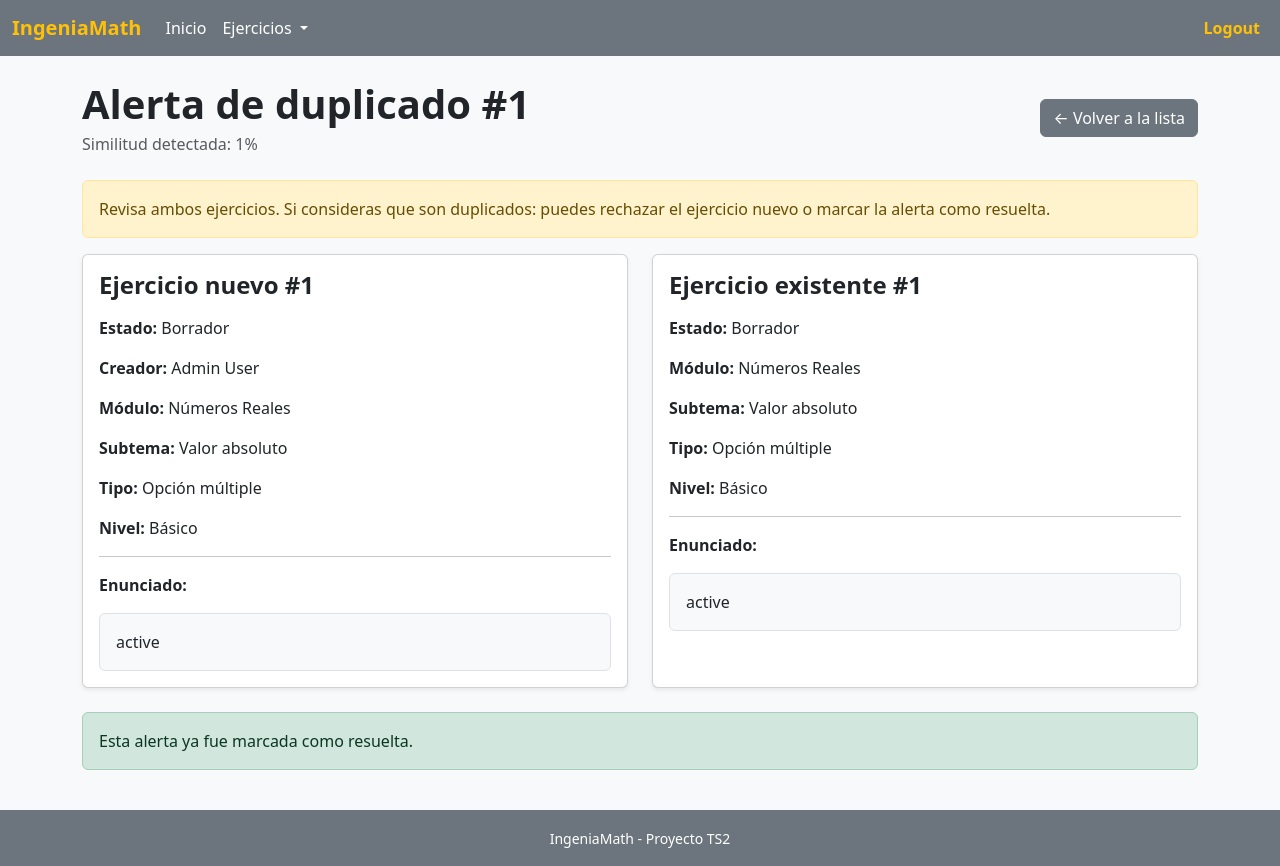
After one commit to dxRony/IngeniaMath, a Laravel app: page /moderator/duplicate-alerts/1 in a window 1280 px wide. The commit adds this page. Run offline with Laravel 12, Linux system fonts and the light colour scheme; a user stored in the database is signed in; data comes from the database, SQL or seed files in the repository; tables that the repository leaves empty hold one stand-in row (values such as "Sample post"); parts of the project's set-up code (start-up, migrations or seed data) failed here and were passed over.

Commit message:
feat:alerta y manejo de duplicados

```diff
--- a/app/Http/Controllers/Moderator/ModeratorExerciseReviewController.php
+++ b/app/Http/Controllers/Moderator/ModeratorExerciseReviewController.php
@@ -8,6 +8,7 @@ use App\Services\Moderator\ExerciseReviewService;
 use Illuminate\View\View;
 use Illuminate\Http\RedirectResponse;
 use Illuminate\Http\Request;
+use App\Models\DuplicateAlert;
 
 class ModeratorExerciseReviewController extends Controller
 {
@@ -49,4 +50,28 @@ class ModeratorExerciseReviewController extends Controller
                 ? 'Ejercicio aprobado correctamente.'
                 : 'Ejercicio rechazado y devuelto a borrador.');
     }
+
+    public function showDuplicate(DuplicateAlert $duplicateAlert): View
+    {
+        $alert = $this->exerciseReviewService->getAlertDetail($duplicateAlert->id);
+        return view('moderator.duplicate-alerts.show', compact('alert'));
+    }
+
+    public function resolve(DuplicateAlert $duplicateAlert): RedirectResponse
+    {
+        $this->exerciseReviewService->markAsResolved($duplicateAlert);
+
+        return redirect()
+            ->route('moderator.exercises.review.index')
+            ->with('success', 'Alerta marcada como resuelta.');
+    }
+
+    public function rejectNewExercise(DuplicateAlert $duplicateAlert): RedirectResponse
+    {
+        $this->exerciseReviewService->rejectNewExerciseFromAlert($duplicateAlert, auth()->id());
+
+        return redirect()->route('moderator.exercises.review.index')
+            ->with('success', 'Ejercicio nuevo rechazado por duplicado y alerta resuelta.');
+    }
+
 }
--- a/app/Services/Moderator/ExerciseReviewService.php
+++ b/app/Services/Moderator/ExerciseReviewService.php
@@ -7,6 +7,7 @@ use App\Models\ExerciseReview;
 use App\Models\ExerciseStatus;
 use Illuminate\Database\Eloquent\Collection;
 use Illuminate\Support\Facades\DB;
+use App\Models\DuplicateAlert;
 
 class ExerciseReviewService
 {
@@ -16,9 +17,7 @@ class ExerciseReviewService
         $reviewStatus = ExerciseStatus::where('name', 'En revisión')->firstOrFail();
 
         return Exercise::with(['subtopic.topic', 'level', 'type', 'creator'])
-            ->where('status_id', $reviewStatus->id)
-            ->latest()
-            ->get();
+            ->where('status_id', $reviewStatus->id)->latest()->get();
     }
 
     public function getExerciseForReview(int $exerciseId): Exercise
@@ -31,6 +30,9 @@ class ExerciseReviewService
             'creator',
             'steps',
             'multipleChoiceOptions',
+            'duplicateAlertsAsNew' => function ($query) {
+                $query->where('is_resolved', false)->with('existingExercise.subtopic.topic');
+            },
         ])->findOrFail($exerciseId);
     }
 
@@ -44,6 +46,16 @@ class ExerciseReviewService
             abort(400, 'Solo se pueden revisar ejercicios que estén en revisión.');
         }
 
+        if ($isApproved) {
+            $hasPendingDuplicates = DuplicateAlert::where('new_exercise_id', $exercise->id)
+                ->where('is_resolved', false)
+                ->exists();
+
+            if ($hasPendingDuplicates) {
+                abort(400, 'No puedes aprobar este ejercicio mientras tenga alertas de duplicado pendientes.');
+            }
+        }
+
         DB::transaction(function () use ($exercise, $reviewerId, $isApproved, $feedback, $approvedStatus, $draftStatus) {
             ExerciseReview::create([
                 'exercise_id' => $exercise->id,
@@ -52,7 +64,62 @@ class ExerciseReviewService
                 'feedback' => $feedback,
                 'reviewed_at' => now(),
             ]);
-            $exercise->update(['status_id' => $isApproved ? $approvedStatus->id : $draftStatus->id,]);
+            $exercise->update([
+                'status_id' => $isApproved ? $approvedStatus->id : $draftStatus->id,
+            ]);
+        });
+    }
+
+    public function getAlertDetail(int $alertId): DuplicateAlert
+    {
+        return DuplicateAlert::with([
+            'newExercise.subtopic.topic',
+            'newExercise.level',
+            'newExercise.type',
+            'newExercise.status',
+            'newExercise.creator',
+            'newExercise.steps',
+            'newExercise.multipleChoiceOptions',
+            'existingExercise.subtopic.topic',
+            'existingExercise.level',
+            'existingExercise.type',
+            'existingExercise.status',
+            'existingExercise.creator',
+            'existingExercise.steps',
+            'existingExercise.multipleChoiceOptions',
+        ])->findOrFail($alertId);
+    }
+
+    public function markAsResolved(DuplicateAlert $duplicateAlert): void
+    {
+        $duplicateAlert->update([
+            'is_resolved' => true,
+        ]);
+    }
+
+    public function rejectNewExerciseFromAlert(DuplicateAlert $duplicateAlert, int $reviewerId): void
+    {
+        $duplicateAlert->load('newExercise');
+
+        $draftStatus = ExerciseStatus::where('name', 'Borrador')->firstOrFail();
+
+        DB::transaction(function () use ($duplicateAlert, $reviewerId, $draftStatus) {
+            ExerciseReview::create([
+                'exercise_id' => $duplicateAlert->newExercise->id,
+                'reviewed_by' => $reviewerId,
+                'is_approved' => false,
+                'feedback' => 'El ejercicio fue rechazado por posible duplicado detectado en el banco.',
+                'reviewed_at' => now(),
+            ]);
+
+            $duplicateAlert->newExercise->update([
+                'status_id' => $draftStatus->id,
+            ]);
+
+            DuplicateAlert::where('new_exercise_id', $duplicateAlert->newExercise->id)
+                ->update([
+                    'is_resolved' => true,
+                ]);
         });
     }
 }
--- /dev/null
+++ b/resources/views/moderator/duplicate-alerts/show.blade.php
@@ -0,0 +1,113 @@
+@extends('moderator.main')
+
+@section('content')
+    <div class="d-flex justify-content-between align-items-center mb-4">
+        <div>
+            <h1 class="fw-bold mb-1">Alerta de duplicado #{{ $alert->id }}</h1>
+            <p class="text-muted mb-0">
+                Similitud detectada: {{ $alert->similarity }}%
+            </p>
+        </div>
+
+        <a href="{{ route('moderator.exercises.review.index') }}" class="btn btn-secondary">
+            ← Volver a la lista
+        </a>
+    </div>
+
+    <div class="alert alert-warning">
+        Revisa ambos ejercicios. Si consideras que son duplicados:
+        puedes rechazar el ejercicio nuevo o marcar la alerta como resuelta.
+    </div>
+
+    <div class="row g-4">
+        {{-- nuevo ejercicio--}}
+        <div class="col-lg-6">
+            <div class="card shadow-sm h-100">
+                <div class="card-body">
+                    <h4 class="fw-bold mb-3">Ejercicio nuevo #{{ $alert->newExercise->id }}</h4>
+
+                    <p><strong>Estado:</strong> {{ $alert->newExercise->status->name }}</p>
+                    <p>
+                        <strong>Creador:</strong>
+                        {{ $alert->newExercise->creator->first_name }}
+                        {{ $alert->newExercise->creator->last_name }}
+                    </p>
+
+                    <p><strong>Módulo:</strong> {{ $alert->newExercise->subtopic->topic->name }}</p>
+                    <p><strong>Subtema:</strong> {{ $alert->newExercise->subtopic->name }}</p>
+                    <p><strong>Tipo:</strong> {{ $alert->newExercise->type->name }}</p>
+                    <p><strong>Nivel:</strong> {{ $alert->newExercise->level->name }}</p>
+
+                    <hr>
+
+                    <p><strong>Enunciado:</strong></p>
+                    <div class="border rounded p-3 bg-light math-content">
+                        {!! nl2br(e($alert->newExercise->statement)) !!}
+                    </div>
+                </div>
+            </div>
+        </div>
+
+        {{-- ejercicio existente --}}
+        <div class="col-lg-6">
+            <div class="card shadow-sm h-100">
+                <div class="card-body">
+                    <h4 class="fw-bold mb-3">Ejercicio existente #{{ $alert->existingExercise->id }}</h4>
+
+                    <p><strong>Estado:</strong> {{ $alert->existingExercise->status->name }}</p>
+
+                    <p><strong>Módulo:</strong> {{ $alert->existingExercise->subtopic->topic->name }}</p>
+                    <p><strong>Subtema:</strong> {{ $alert->existingExercise->subtopic->name }}</p>
+                    <p><strong>Tipo:</strong> {{ $alert->existingExercise->type->name }}</p>
+                    <p><strong>Nivel:</strong> {{ $alert->existingExercise->level->name }}</p>
+
+                    <hr>
+
+                    <p><strong>Enunciado:</strong></p>
+                    <div class="border rounded p-3 bg-light math-content">
+                        {!! nl2br(e($alert->existingExercise->statement)) !!}
+                    </div>
+                </div>
+            </div>
+        </div>
+    </div>
+
+    {{-- acciones --}}
+    @if(!$alert->is_resolved)
+        <div class="card shadow-sm mt-4">
+            <div class="card-body">
+
+                <div class="d-flex gap-2 flex-wrap">
+                    {{-- resolver alerta --}}
+                    <form action="{{ route('moderator.duplicate-alerts.resolve', $alert) }}" method="POST">
+                        @csrf
+                        @method('PATCH')
+                        <button type="submit" class="btn btn-success">
+                            Marcar alerta como resuelta
+                        </button>
+                    </form>
+
+                    {{-- rechazar ejercicio nuevo --}}
+                    @if($alert->newExercise->status->name === 'En revisión')
+                        <form action="{{ route('moderator.duplicate-alerts.reject-new-exercise', $alert) }}"
+                              method="POST">
+                            @csrf
+                            @method('PATCH')
+                            <button type="submit" class="btn btn-danger">
+                                Rechazar ejercicio nuevo
+                            </button>
+                        </form>
+                    @endif
+                </div>
+
+                <small class="text-muted d-block mt-2">
+                    Rechazar el ejercicio lo regresará a borrador y resolverá esta alerta automáticamente.
+                </small>
+            </div>
+        </div>
+    @else
+        <div class="alert alert-success mt-4">
+            Esta alerta ya fue marcada como resuelta.
+        </div>
+    @endif
+@endsection
--- a/routes/web.php
+++ b/routes/web.php
@@ -34,6 +34,9 @@ Route::prefix('moderator')->middleware(['auth', 'role:2'])->group(function () {
     Route::get('/exercises/review', [ModeratorExerciseReviewController::class, 'index'])->name('moderator.exercises.review.index');
     Route::get('/exercises/review/{exercise}', [ModeratorExerciseReviewController::class, 'show'])->name('moderator.exercises.review.show');
     Route::post('/exercises/review/{exercise}', [ModeratorExerciseReviewController::class, 'review'])->name('moderator.exercises.review.store');
+    Route::get('/duplicate-alerts/{duplicateAlert}', [ModeratorExerciseReviewController::class, 'showDuplicate'])->name('moderator.duplicate-alerts.show');
+    Route::patch('/duplicate-alerts/{duplicateAlert}/resolve', [ModeratorExerciseReviewController::class, 'resolve'])->name('moderator.duplicate-alerts.resolve');
+    Route::patch('/duplicate-alerts/{duplicateAlert}/reject-new-exercise', [ModeratorExerciseReviewController::class, 'rejectNewExercise'])->name('moderator.duplicate-alerts.reject-new-exercise');
 });
 
 // Tutor
```
Also changed, not shown: app/Http/Controllers/Tutor/TutorExerciseController.php (+17 -5 lines), app/Services/Tutor/ExerciseService.php (+61 -7 lines), resources/views/moderator/exercises/review-show.blade.php (+38 -2 lines), resources/views/tutor/exercises/index.blade.php (+22 -5 lines).
